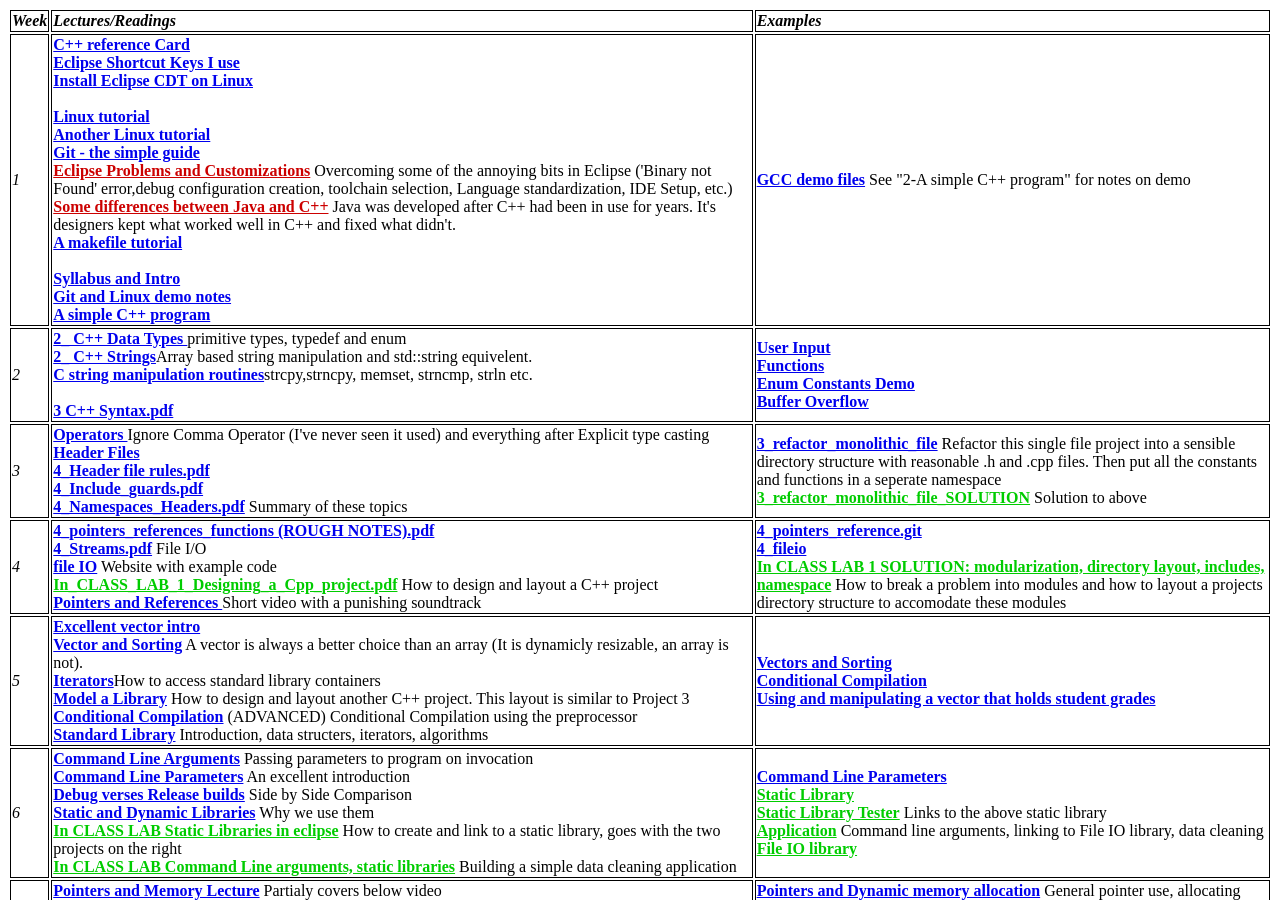
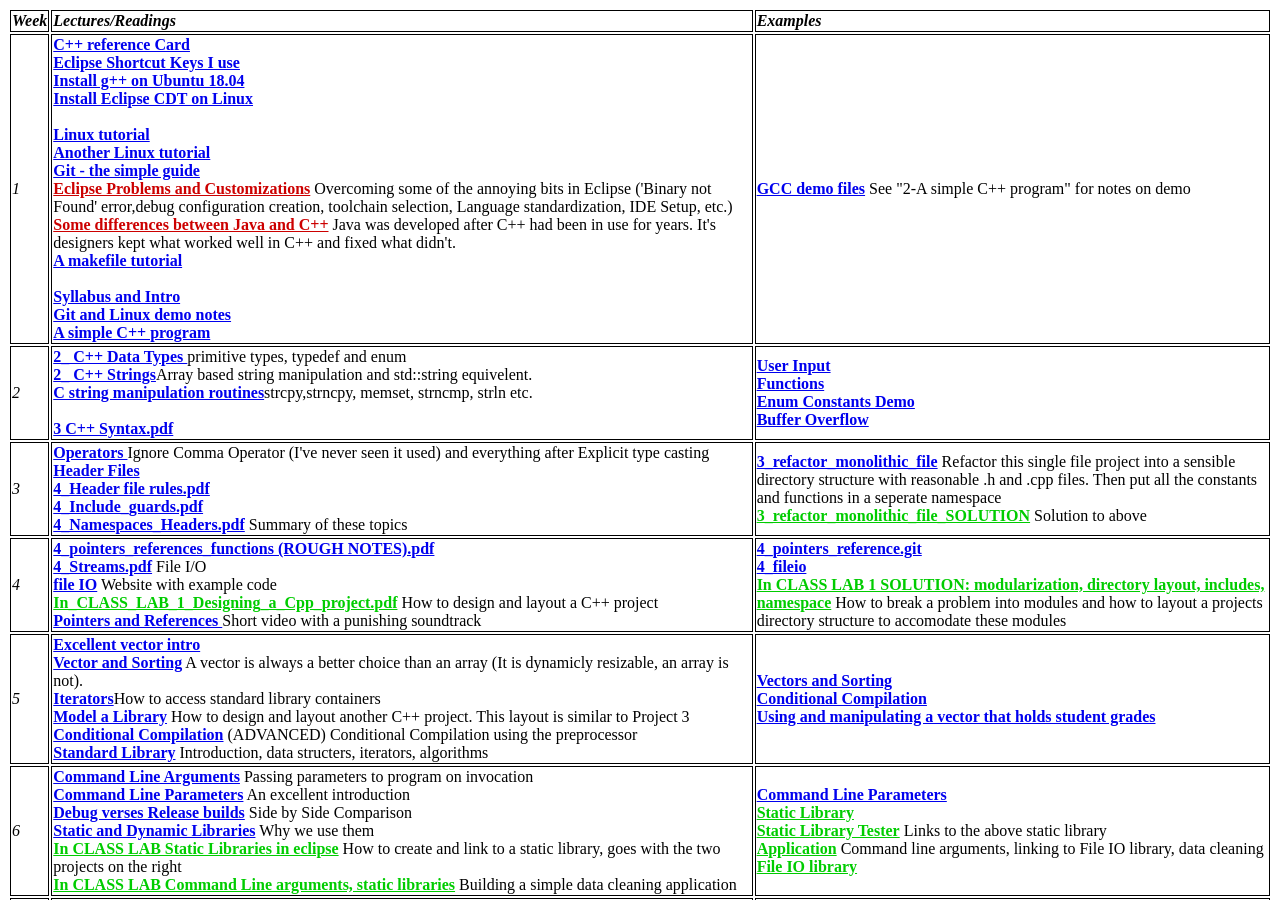
Before and after one commit to CNUClasses/CPSC327, a Jekyll site: the page navbar/Lectures.html, which Jekyll copies as it is, in a window 1280 px wide and 900 px high. Built offline with Jekyll 4.4.1, drawn with Linux system fonts in a browser that asks for light colours.

Commit message:
updated lectures, projects

```diff
--- a/navbar/Lectures.html
+++ b/navbar/Lectures.html
@@ -20,6 +20,7 @@
 			<td class="style_white ">
 			    <strong><a href="https://github.com/CNUClasses/CPSC327/blob/master/content/Lectures/1_Cpp_reference.pdf"> C++ reference Card </a></strong><br>
 				<strong><a href="https://github.com/CNUClasses/CPSC327/blob/master/content/IDE_Setup/eclipse_shortcut_keys.pdf"> Eclipse Shortcut Keys I use </a></strong><br>
+				<strong><a href="https://linuxconfig.org/how-to-install-g-the-c-compiler-on-ubuntu-18-04-bionic-beaver-linux">Install g++ on Ubuntu 18.04</a></strong><br />
             	<strong><a href="https://github.com/CNUClasses/CPSC327/blob/master/content/IDE_Setup/Eclipse_Setup_Ubuntu.pdf">Install Eclipse CDT on Linux</a></strong><br /><br>
             	<strong><a href="http://www.ee.surrey.ac.uk/Teaching/Unix/">Linux tutorial</a></strong><br/>
             	<strong><a href="http://ryanstutorials.net/linuxtutorial/">Another Linux tutorial</a></strong><br/>
```
